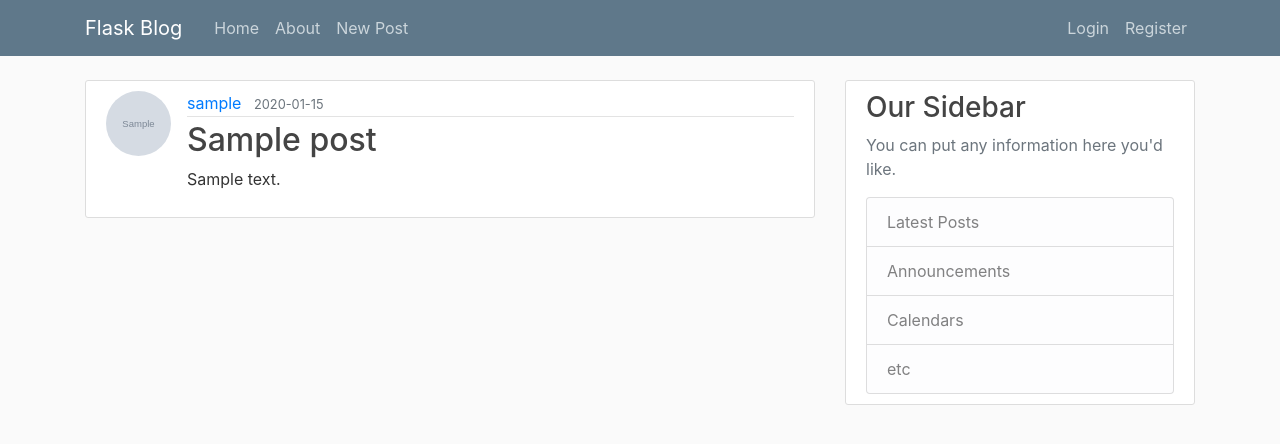
After one commit to snowtheghost/CampaignDistributor, a Flask app: page /post/1 in a window 1280 px wide. The commit adds this page. Shown: the top 444 px of the page. Run offline with Flask 2, Linux system fonts and the light colour scheme; tables that the repository leaves empty hold one stand-in row (values such as "Sample post"); grey boxes marked "Sample" are stand-in pictures; some libraries are stand-ins or nearby versions.

Commit message:
post functionality implemented

```diff
--- a/src/flaskapp/routes.py
+++ b/src/flaskapp/routes.py
@@ -1,32 +1,18 @@
 import secrets
 import os
 from PIL import Image
-from flask import render_template, flash, redirect, url_for, redirect, request
+from flask import render_template, flash, redirect, url_for, redirect, request, abort
 from flaskapp import app, db, bcrypt
-from flaskapp.forms import RegistrationForm, LoginForm, UpdateAccountForm
+from flaskapp.forms import RegistrationForm, LoginForm, UpdateAccountForm, PostForm
 from flaskapp.models import User, Post
 from flask_login import login_user, current_user, logout_user, login_required
-
-posts = [
-    {
-        'author': 'Justin Chan',
-        'title': ' Post 1',
-        'content': 'First post content',
-        'date_posted': 'April 20, 2018'
-    },
-    {
-        'author': 'Example Author',
-        'title': 'Post 2',
-        'content': 'Example post content',
-        'date_posted': 'April 21, 2018'
-    }
-]
 
 
 # Specifies the web directory, in this case, the root/homepage
 @app.route('/')
 @app.route('/home')  # multiple decorators handled by the same function
 def home():
+    posts = Post.query.all()  # load all posts from db and pass in to template
     return render_template('home.html', posts=posts)
 
 
@@ -118,3 +104,53 @@ def account():
         form.email.data = current_user.email
     image_file = url_for('static', filename='profile_pics/' + current_user.image_file)
     return render_template('account.html', title='Account', image_file=image_file, form=form)
+
+
+@app.route('/post/new', methods=['GET', 'POST'])
+@login_required
+def new_post():
+    form = PostForm()
+    if form.validate_on_submit():
+        post = Post(title=form.title.data, content=form.content.data, author=current_user)
+        db.session.add(post)
+        db.session.commit()
+        flash('Post created.', 'success')
+        return redirect(url_for('home'))
+    return render_template('create_post.html', title='New Post', form=form, legend="New Post")
+
+
+@app.route('/post/<int:post_id>')  # pass in post_id to the route, and use post_id in url
+def post(post_id):
+    post = Post.query.get_or_404(post_id)  # if does not exist, return 404 template TODO
+    return render_template('post.html', title=post.title, post=post)
+
+
+@app.route('/post/<int:post_id>/update', methods=['GET', 'POST'])  # pass in post_id to the route, and use post_id in url
+@login_required
+def update_post(post_id):
+    post = Post.query.get_or_404(post_id)
+    if post.author != current_user:
+        abort(403)  # abort the redirect
+    form = PostForm()
+    if form.validate_on_submit():
+        post.title = form.title.data
+        post.content = form.content.data
+        db.session.commit()
+        flash('Post updated.', 'success')
+        return redirect(url_for('post', post_id=post.id))
+    elif request.method == 'GET':
+        form.title.data = post.title
+        form.content.data = post.content
+    return render_template('create_post.html', title='Edit Post', form=form, legend="Update Post")
+
+
+@app.route('/post/<int:post_id>/delete', methods=['POST'])
+@login_required
+def delete_post(post_id):
+    post = Post.query.get_or_404(post_id)
+    if post.author != current_user:
+        abort(403)  # abort the redirect
+    db.session.delete(post)  # delete post object
+    db.session.commit()
+    flash('Post deleted', 'success')
+    return redirect(url_for('home'))
--- a/src/flaskapp/templates/layout.html
+++ b/src/flaskapp/templates/layout.html
@@ -26,9 +26,11 @@
                     <span class="navbar-toggler-icon"></span>
                 </button>
                 <div class="collapse navbar-collapse" id="navbarToggle">
+                    <!-- Navbar Left Side -->
                     <div class="navbar-nav mr-auto">
                         <a class="nav-item nav-link" href="{{ url_for('home') }}">Home</a>
                         <a class="nav-item nav-link" href="{{ url_for('about') }}">About</a>
+                        <a class="nav-item nav-link" href="{{ url_for('new_post') }}">New Post</a>
                     </div>
                     <!-- Navbar Right Side -->
                     <div class="navbar-nav">
--- a/src/flaskapp/templates/login.html
+++ b/src/flaskapp/templates/login.html
@@ -5,7 +5,7 @@
         <form method="POST" action="">
             {{ form.hidden_tag() }}  <!-- adds CSRF token -->
             <fieldset class="form-group">
-                <legend class="border-bottom mb-4">Register</legend>
+                <legend class="border-bottom mb-4">Log In</legend>
                 <!-- email code, with error alerts built in with WTForms -->
                 <div class="form-group">
                     {{ form.email.label(class="form-control-label") }}
--- /dev/null
+++ b/src/flaskapp/templates/post.html
@@ -0,0 +1,43 @@
+{% extends "layout.html" %}
+{% block content %}
+    <article class="media content-section">
+        <img class="rounded-circle article-img" src="{{ url_for('static', filename='profile_pics/' + post.author.image_file) }}">
+        <div class="media-body">
+            <div class="article-metadata">
+                <a class="mr-2" href="#">{{ post.author.username }}</a>
+                <small class="text-muted">{{ post.date_posted.strftime('%Y-%m-%d') }}</small>
+                {% if post.author == current_user %}
+                    <div>
+                        <a class="btn btn-secondary btn-sm mt-1 mb-1" href="{{ url_for('update_post', post_id = post.id) }}">Update Post</a>
+                        <!-- modal: popup warning -->
+                        <button type="button" class="btn btn-danger btn-sm m-1" data-toggle="modal" data-target="#deleteModal">Delete</button>  <!-- m-1: margin -->
+                    </div>
+                {% endif %}
+            </div>
+            <h2 class="article-title">{{ post.title }}</h2>
+            <p class="article-content">{{ post.content }}</p>
+        </div>
+    </article>
+
+    <!-- Modal -->
+    <div class="modal fade" id="deleteModal" tabindex="-1" role="dialog" aria-labelledby="deleteModalLabel" aria-hidden="true">
+        <div class="modal-dialog" role="document">
+            <div class="modal-content">
+                <div class="modal-header">
+                    <h5 class="modal-title" id="deleteModalLabel">Confirm Deletion</h5>
+                    <button type="button" class="close" data-dismiss="modal" aria-label="Close">
+                        <span aria-hidden="true">&times;</span>
+                    </button>
+                </div>
+                <div class="modal-body">
+                    Are you sure you want to delete this post? This action cannot be undone.
+                </div>
+                <div class="modal-footer">
+                    <button type="button" class="btn btn-secondary" data-dismiss="modal">Cancel</button>
+                    <form action="{{ url_for('delete_post', post_id=post.id) }}" method="POST"> <!-- post action -->
+                        <input class="btn btn-danger" type="submit" value="Delete">
+                </div>
+            </div>
+        </div>
+    </div>
+{% endblock content %}
```
Also changed, not shown: src/flaskapp/forms.py (+7 -2 lines), src/flaskapp/templates/create_post.html (added, +43 -0 lines), src/flaskapp/templates/home.html (+5 -3 lines).
